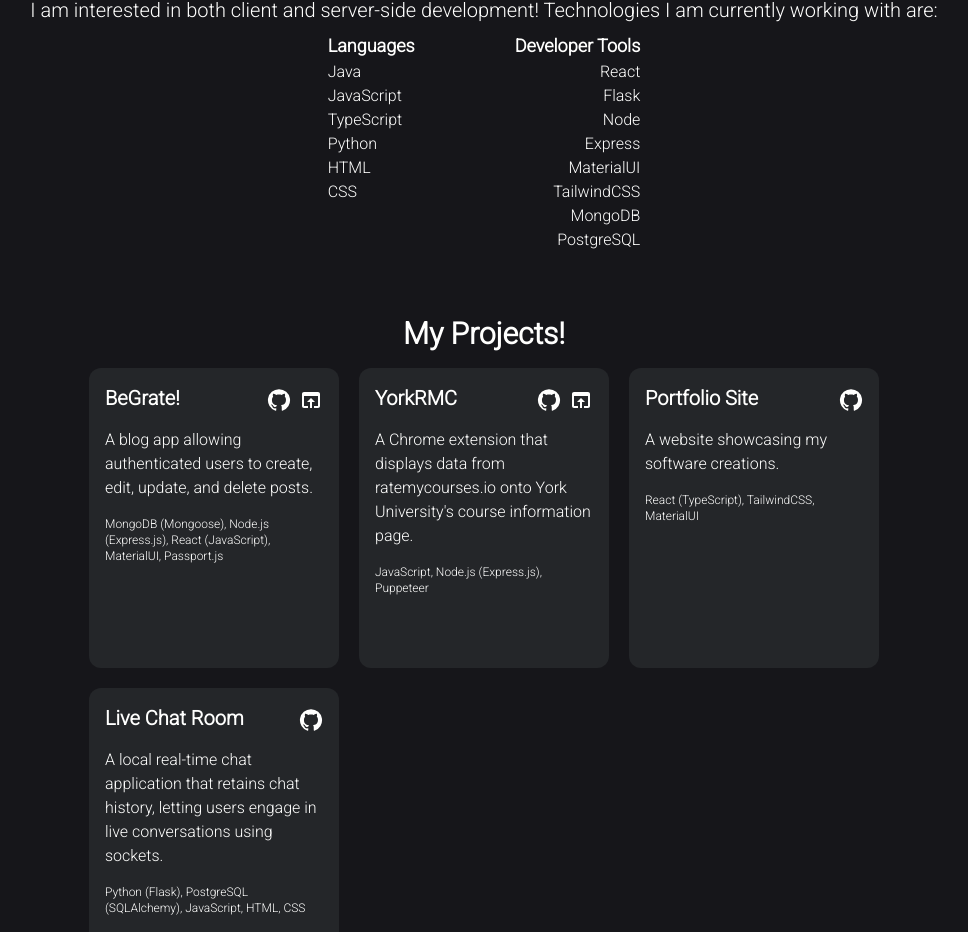
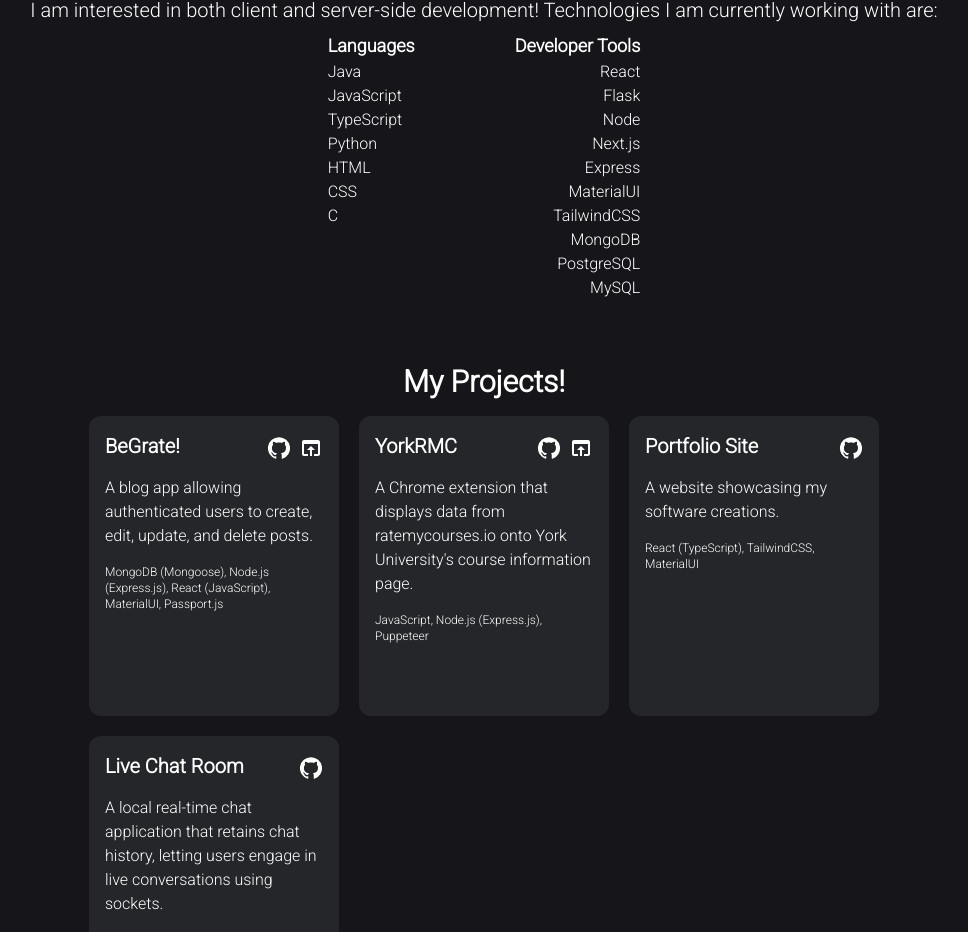
Before and after one commit to russl8/portfolio, a React (Create React App) app: page / in a window 1280 px wide. Shown: the part 880-1812 px from the top of the page, without its empty margins (156-1124 px from the left). Built offline with nearby package versions, Linux system fonts and the light colour scheme.

Commit message:
update info

```diff
--- a/src/components/About.tsx
+++ b/src/components/About.tsx
@@ -10,17 +10,20 @@
         "Python",
         "HTML",
         "CSS",
+        "C"
     ]
 
     const tools = [
         "React",
         "Flask",
         "Node",
+        "Next.js",
         "Express",
         "MaterialUI",
         "TailwindCSS",
         "MongoDB",
-        "PostgreSQL"
+        "PostgreSQL",
+        "MySQL"
     ]
 
 
```
